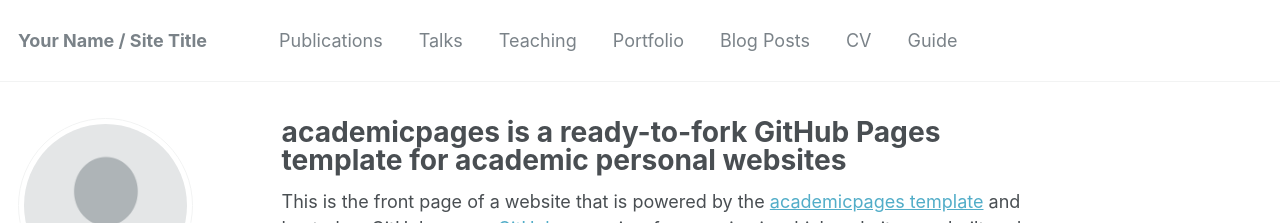
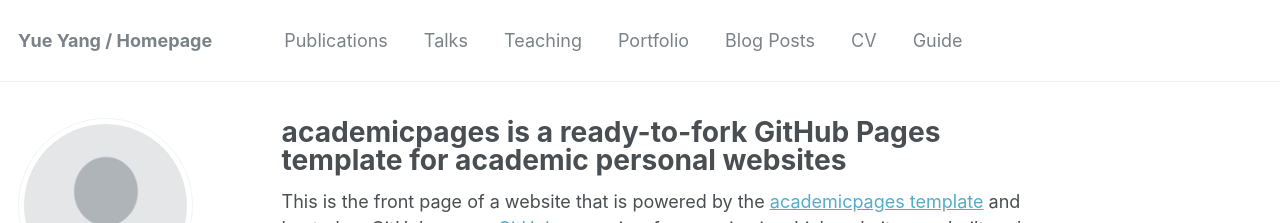
Before and after one commit to marco-yue/biography, a Jekyll site: the page built from _pages/about.md, in a window 1280 px wide and 900 px high. Shown: the top 223 px of the window. Built offline with Jekyll 4.4.1, drawn with Linux system fonts in a browser that asks for light colours; some web fonts are replaced.

Commit message:
Update _config.yml

```diff
--- a/_config.yml
+++ b/_config.yml
@@ -7,7 +7,7 @@
 
 # Site Settings
 locale                   : "en-US"
-title                    : "Your Name / Site Title"
+title                    : "Yue Yang / Homepage"
 title_separator          : "-"
 name                     : &name "Your Name"
 description              : &description "personal description"
```
